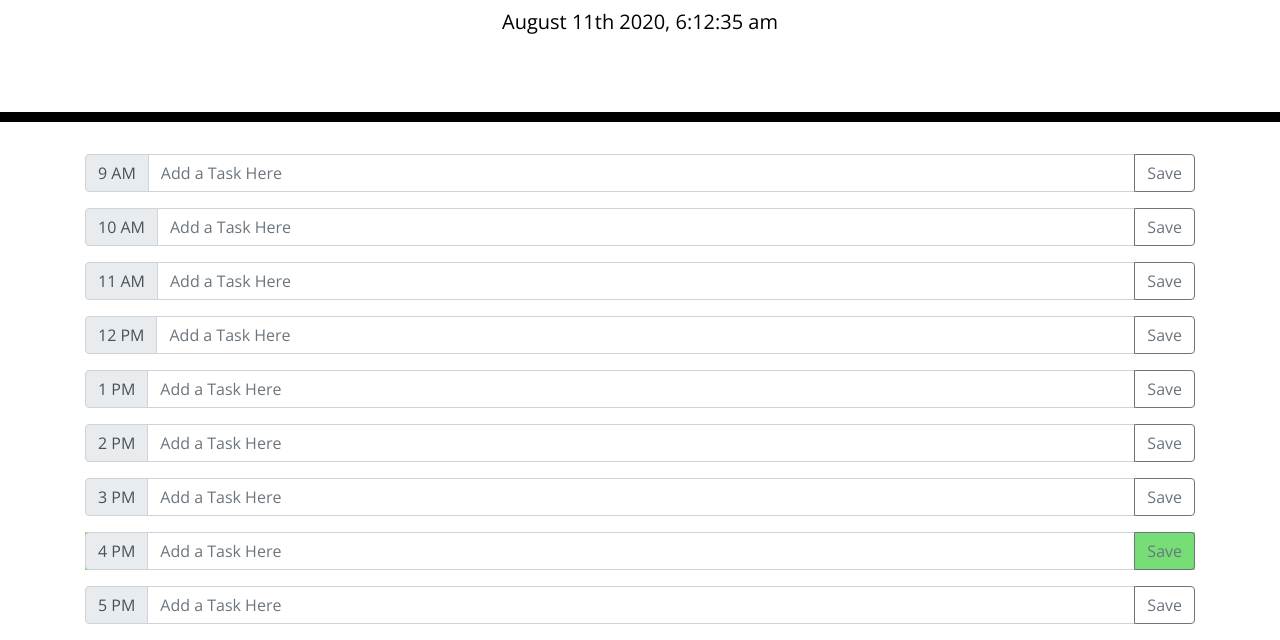
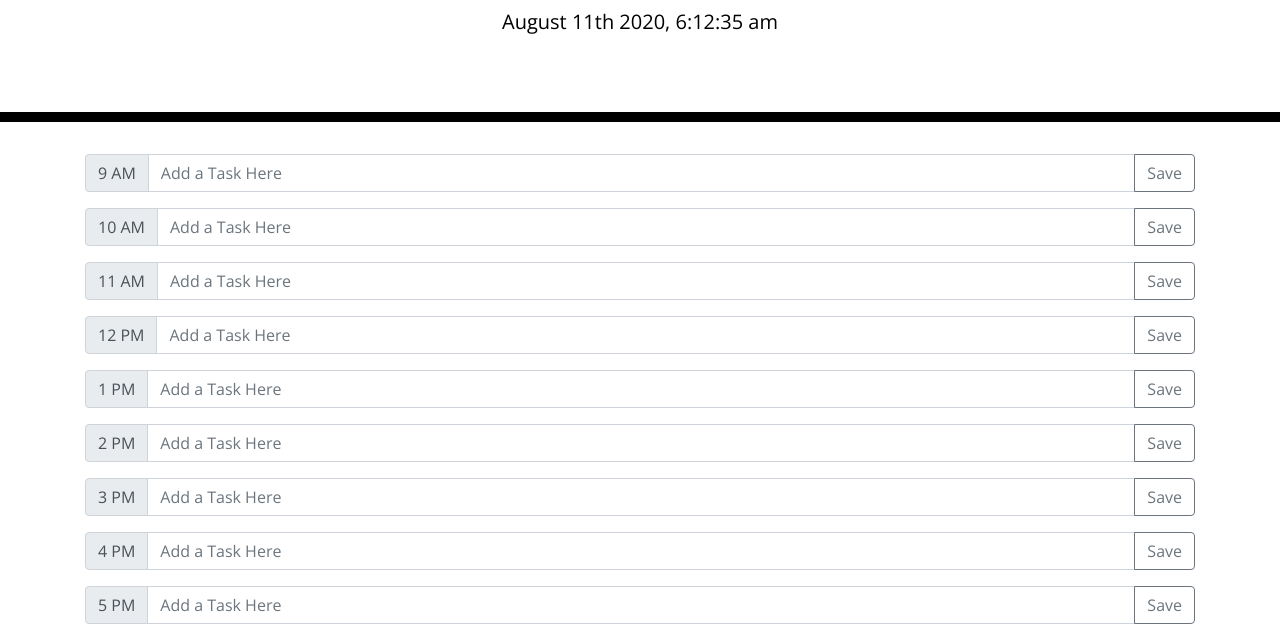
Before and after one commit to marcos-cmd/day-planner, a plain HTML site: page index.html in a window 1280 px wide. Shown: the part 182-822 px from the top of the page. Drawn offline with nearby package versions, Linux system fonts and the light colour scheme.

Commit message:
fixed color error

```diff
--- a/style.css
+++ b/style.css
@@ -69,7 +69,3 @@ textarea{
   font-size: 20px;
   transition: all .3s ease-in-out;
 }
-
-#t4 {
-  background-color: #77dd77;
-}
```
